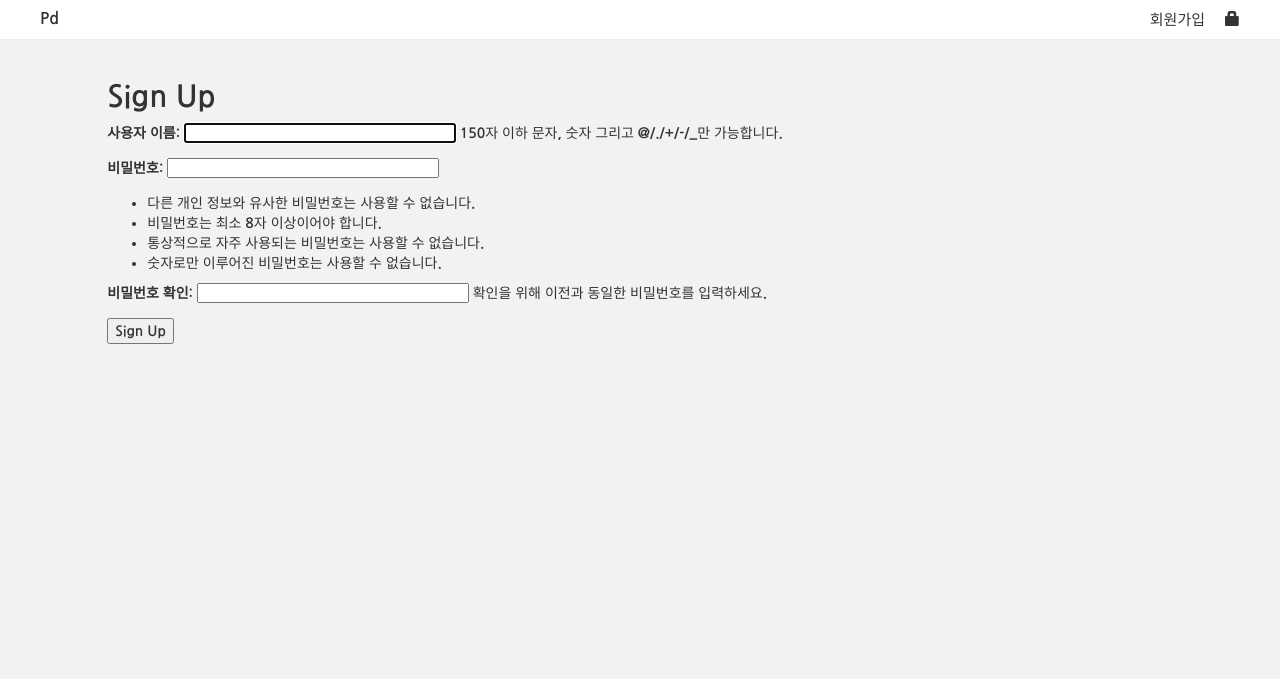
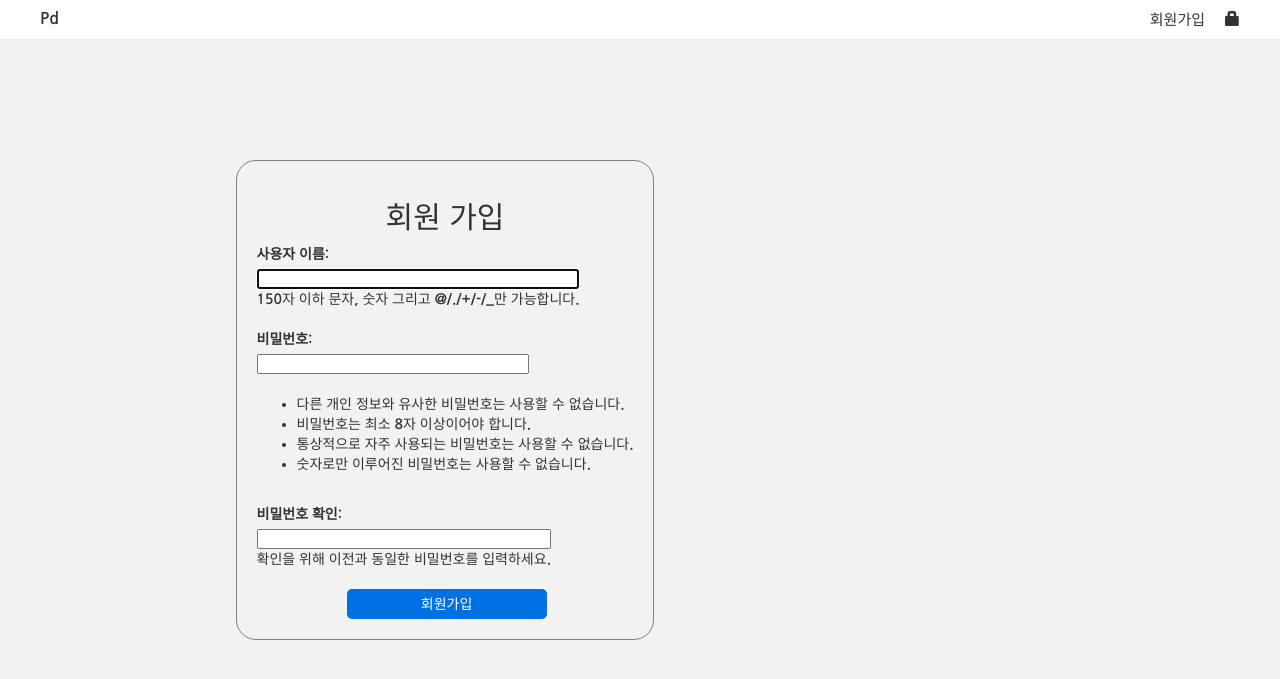
Before and after one commit to kimwlsgh97/learn_django, a Django app: page /accounts/signup/ in a window 1280 px wide. Shown: the top 679 px of the page. Run offline with Django 3.2, Linux system fonts and the light colour scheme; some libraries are stand-ins or nearby versions.

Commit message:
repair signup

```diff
--- a/portfolio/static/css/container.css
+++ b/portfolio/static/css/container.css
@@ -1,7 +1,8 @@
 .login-con,
 .sector-con,
 .port-con,
-.cash-con {
+.cash-con,
+.signup-con {
     margin-top: 100px;
     display:flex;
     flex-direction: column;
@@ -10,7 +11,6 @@
     padding: 20px;
     border: 1px solid gray;
     border-radius: 20px;
-
 }
 
 .login-con,
--- a/portfolio/static/css/form.css
+++ b/portfolio/static/css/form.css
@@ -1,11 +1,18 @@
 .login_form,
 .sector_form,
 .port_form,
-.cash_form {
+.cash_form{
     display: flex;
     flex-direction: column;
     justify-content: center;
     align-items: center;
+}
+
+.signup_form {
+    display: flex;
+    flex-direction: column;
+    justify-content: center;
+    align-items: flex-start;
 }
 
 .login-ob,
@@ -37,7 +44,8 @@
 
 .login_btn,
 .sector_btn,
-.port_btn {
+.port_btn,
+.signup_btn {
     background-color: #0071e3;
     color: #ffffff;
     border: none;
@@ -50,3 +58,13 @@
 .none_form {
     display: flex;
 }
+
+.signup_form p{
+    display:flex;
+    flex-direction: column;
+    margin-bottom: 20px;
+}
+
+.signup_btn {
+    margin-left: 90px;
+}
--- a/portfolio/templates/portfolio/index.html
+++ b/portfolio/templates/portfolio/index.html
@@ -16,7 +16,7 @@
         <div class="page-header">
             {% if user.is_authenticated %}
                 <div class="header-left">
-                    <a href="/"><span class=main_title>Pd</span></a>
+                    <a href="/port/"><span class=main_title>Pd</span></a>
                 </div>
                 <form action="{% url 'corp_search' %}" method="post" class="search_form">
                     {% csrf_token %}
--- a/portfolio/templates/portfolio/signup.html
+++ b/portfolio/templates/portfolio/signup.html
@@ -1,11 +1,11 @@
 {% extends 'portfolio/index.html' %}
 {% block content %}
     <div class="signup-con">
-        <h2>Sign Up</h2>
-        <form method="post">
+        <h2>회원 가입</h2>
+        <form method="post" class="signup_form">
             {% csrf_token %}
             {{form.as_p}}
-            <button type="submit">Sign Up</button>
+            <button type="submit" class="signup_btn">회원가입</button>
         </form>
     </div>
 {% endblock %}
--- a/portfolio/templates/registration/login.html
+++ b/portfolio/templates/registration/login.html
@@ -9,7 +9,8 @@
                 {% csrf_token %}
                 <div class="login-ob">{{form.username}}</div>
                 <div class="login-ob">{{form.password}}</div>
-                <input type="submit" value="login" class="login-ob login_btn">
+                <input type="submit" value="로그인" class="login-ob login_btn">
+                <a href="{% url 'signup' %}">회원가입</a>
                 <input type="hidden" name="next" value="/port/">
             </form>
         </div>
```
Also changed, not shown: portfolio/templates/portfolio/main.html (+39 -8 lines).
